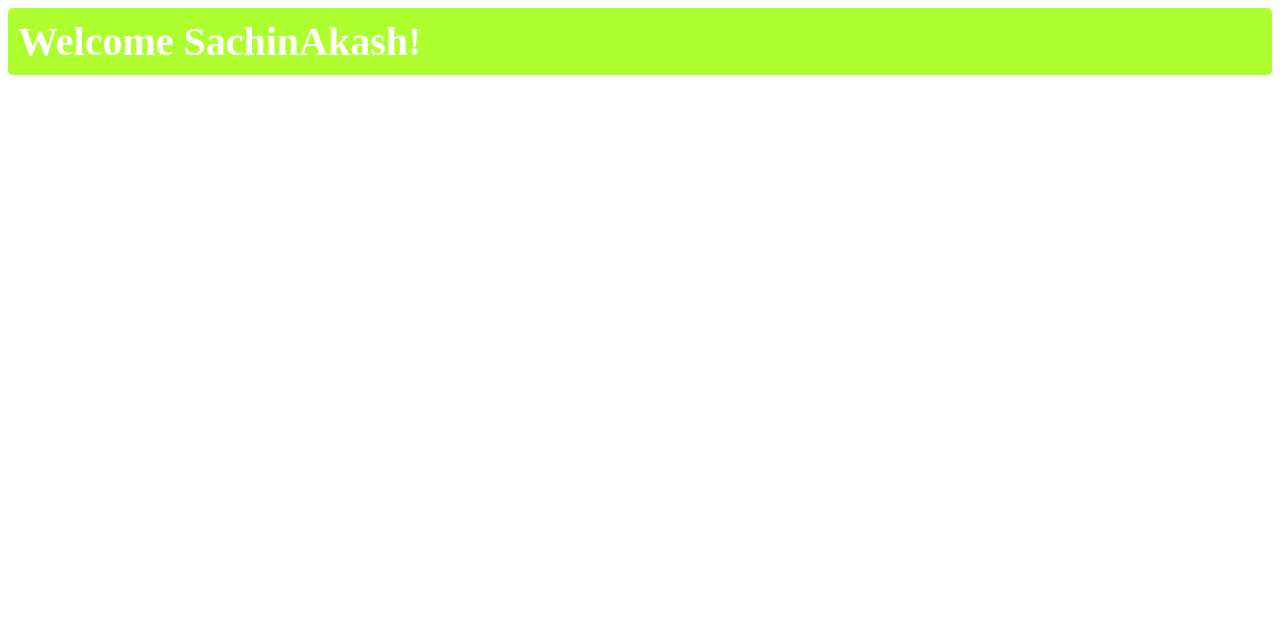
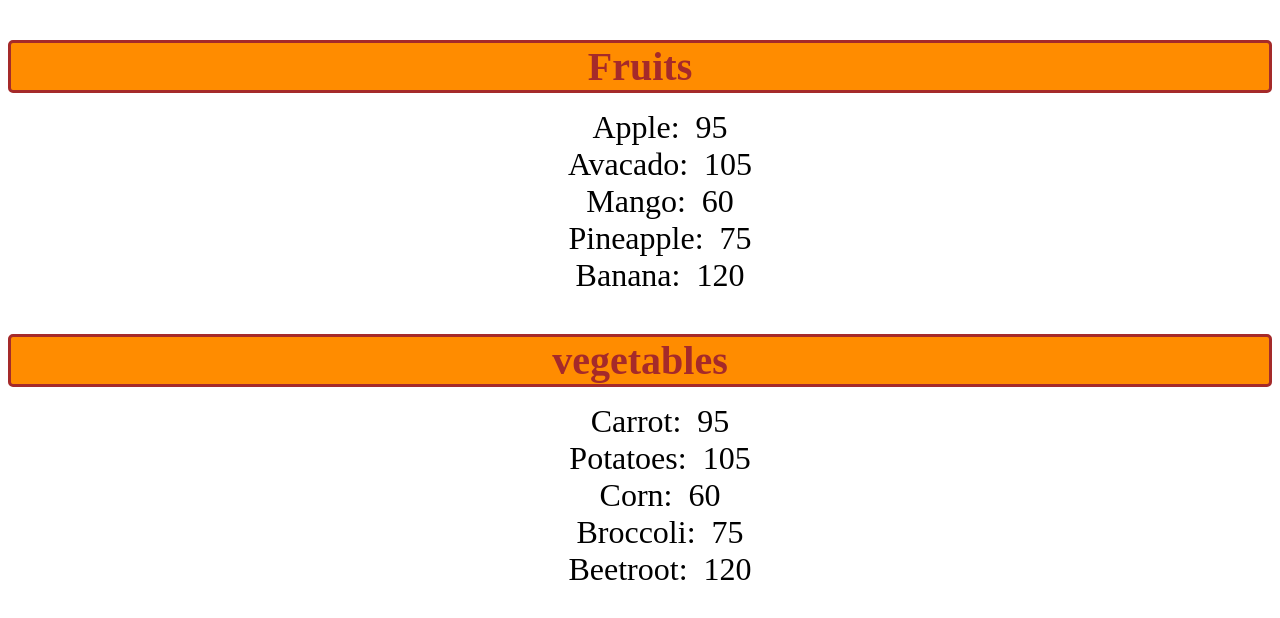
Before and after one commit to SachinAkash01/react-session, a React (Vite) app: page / in a window 1280 px wide. Shown: the top 618 px of the page. Built offline with nearby package versions, Linux system fonts and the light colour scheme.

Commit message:
List rendering in react

```diff
--- /dev/null
+++ b/src/AppList.jsx
@@ -0,0 +1,25 @@
+import React from 'react'
+import List from './components/List'
+
+function AppList() {
+    const fruits = [{id: 1, name: "Apple", calories: 95},
+                    {id: 2, name: "Avacado", calories: 105},
+                    {id: 3, name: "Mango", calories: 60},
+                    {id: 4, name: "Pineapple", calories: 75},
+                    {id: 5, name: "Banana", calories: 120}];
+
+    const vegetables = [{id: 6, name: "Carrot", calories: 95},
+                        {id: 7, name: "Potatoes", calories: 105},
+                        {id: 8, name: "Corn", calories: 60},
+                        {id: 9, name: "Broccoli", calories: 75},
+                        {id: 10, name: "Beetroot", calories: 120}];
+
+    return (
+        <>
+            {fruits.length > 0 && <List items={fruits} category="Fruits"/>}
+            {vegetables.length > 0 && <List items={vegetables} category="vegetables"/>}
+        </>
+    )
+}
+
+export default AppList;
--- /dev/null
+++ b/src/components/List.jsx
@@ -0,0 +1,39 @@
+import React from 'react'
+import PropTypes from 'prop-types'
+
+const List = (props) => {
+
+    // fruits.sort((a, b) => a.name.localeCompare(b.name)); //Alphabetical order
+    // fruits.sort((a, b) => b.name.localeCompare(a.name)); //Reverse Alphabetical order
+    // fruits.sort((a, b) => a.calories -b.calories); //Numeric order
+    // fruits.sort((a, b) => b.calories - a.calories); //Reverse numeric order
+
+    // const lowCalFruits = fruits.filter(fruit => fruit.calories < 100); //filter fruits where calories < 100
+    // const highCalFruits = fruits.filter(fruit => fruit.calories > 100); //filter fruits where calories > 100
+
+    const category = props.category;
+    const itemList = props.items;
+
+    const listItems = itemList.map(item => <li key={item.id}>
+                                            {item.name}: &nbsp;
+                                            {item.calories}</li>);
+
+    return(
+        <>
+            <h3 className="list-category">{category}</h3>
+            <ul className="list-items">{listItems}</ul>
+        </>
+    );
+}
+
+List.propTypes = {
+    category: PropTypes.string,
+    items: PropTypes.arrayOf(PropTypes.shape({id: PropTypes.number, name: PropTypes.string, calories: PropTypes.number}))
+}
+
+List.defaultProps = {
+    category: "Category",
+    items: []
+}
+
+export default List;
--- a/src/index.css
+++ b/src/index.css
@@ -65,3 +65,26 @@
   border-radius: 5px;
   margin: 0;
 }
+
+.list-category {
+  font-size: 2.5em;
+  font-weight: bold;
+  color: brown;
+  margin-bottom: 10px;
+  text-align: center;
+  border: 3px solid;
+  border-radius: 5px;
+  background-color: darkorange;
+}
+
+.list-items li {
+  font-size: 2em;
+  list-style: none;
+  text-align: center;
+  margin: 0;
+}
+
+.list-items li:hover {
+  color: crimson;
+  cursor: pointer;
+}
--- a/src/main.jsx
+++ b/src/main.jsx
@@ -1,10 +1,10 @@
 import React from 'react'
 import ReactDOM from 'react-dom/client'
 import './index.css'
-import AppRendering from './AppRendering.jsx'
+import AppList from './AppList.jsx'
 
 ReactDOM.createRoot(document.getElementById('root')).render(
   <React.StrictMode>
-    <AppRendering/>
-  </React.StrictMode>,
+    <AppList/>
+  </React.StrictMode>
 )
```
